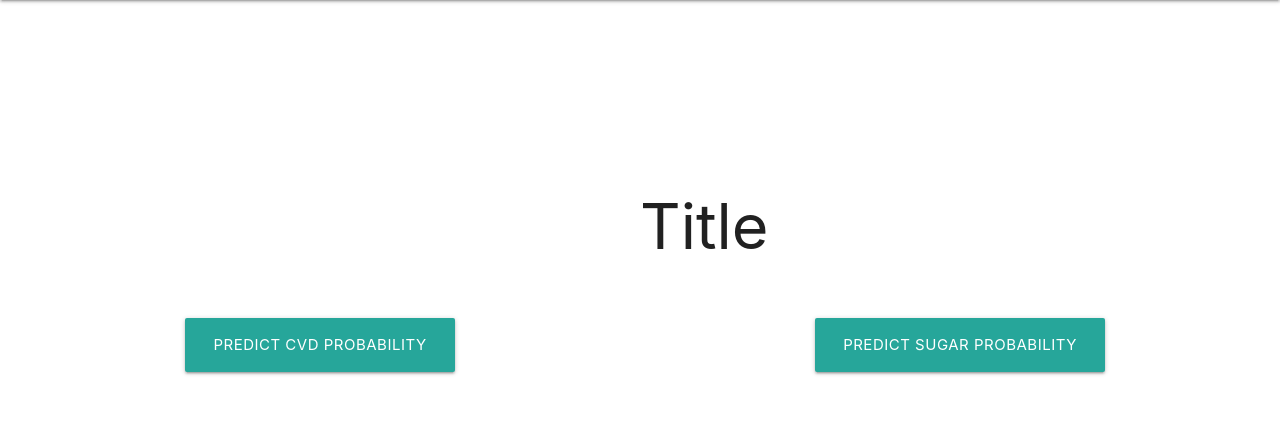
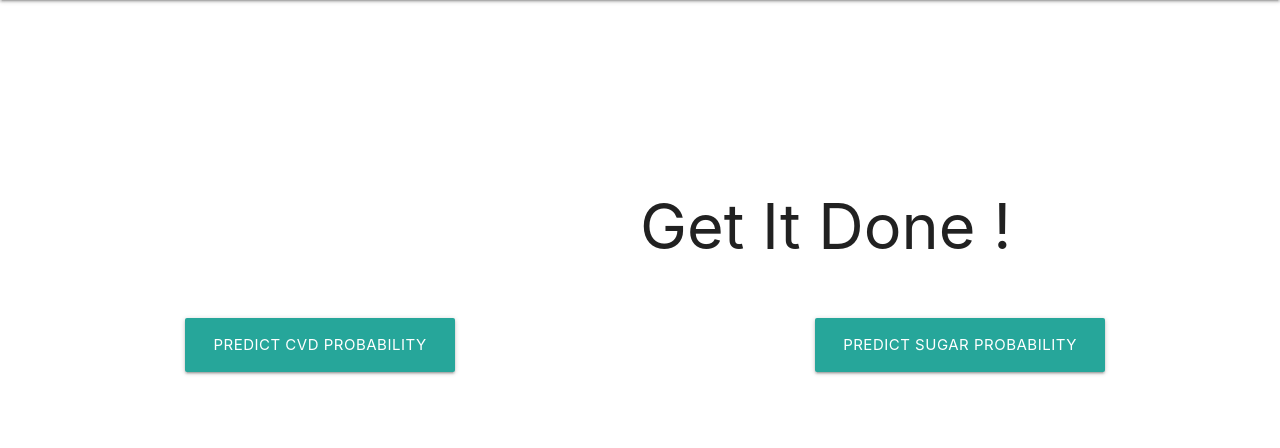
Before and after one commit to husainam/diabetes, a Flask app: page / in a window 1280 px wide. Shown: the part 64-512 px from the top of the page. Run offline with Flask 2, Linux system fonts and the light colour scheme; parts of the project's set-up code (start-up, migrations or seed data) failed here and were passed over.

Commit message:
Update index.html

```diff
--- a/templates/index.html
+++ b/templates/index.html
@@ -3,7 +3,7 @@
 <head>
   <meta http-equiv="Content-Type" content="text/html; charset=UTF-8"/>
   <meta name="viewport" content="width=device-width, initial-scale=1, maximum-scale=1.0"/>
-  <title>Title</title>
+  <title>Get It Done</title>
 
 
 
@@ -29,7 +29,7 @@
   </nav>
 
   <div class="row" style="margin:15% 10% 2.5% 50%">
-    <h1>Title</h1>
+    <h1>Get It Done !</h1>
 </div>
 
 <div class="row">
```
